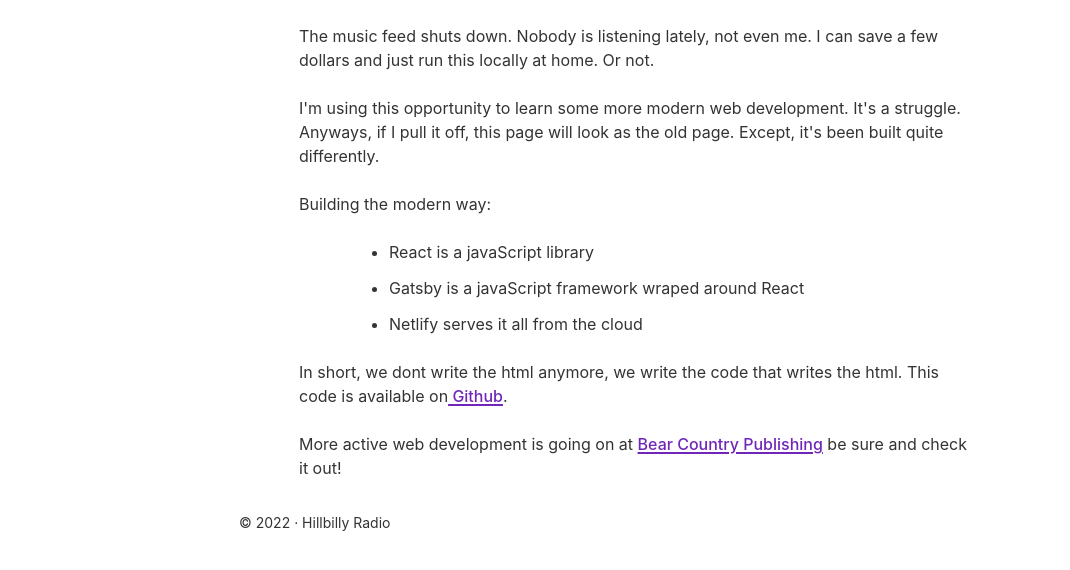
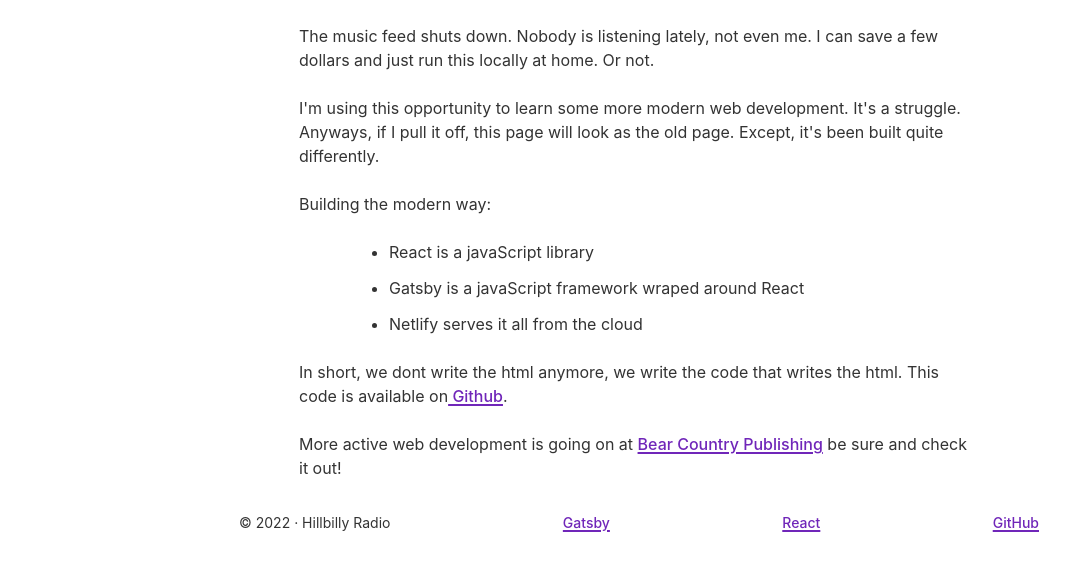
Before and after one commit to caldwmark/hr-gatsby, a Gatsby site: page / in a window 1280 px wide. Shown: the part 160-730 px from the top of the page, without its empty margins (1-1071 px from the left). Built offline with nearby package versions, Linux system fonts and the light colour scheme; Gatsby itself is replaced by a stand-in of ours.

Commit message:
added links to footer

```diff
--- a/src/components/layout.js
+++ b/src/components/layout.js
@@ -31,9 +31,14 @@
           style={{
             marginTop: `var(--space-5)`,
             fontSize: `var(--font-sm)`,
+            display: "flex",
+            justifyContent: "space-between",
           }}
         >
           © {new Date().getFullYear()} &middot; Hillbilly Radio
+          <a href="https://www.gatsbyjs.com/">Gatsby</a>
+          <a href="https://reactjs.org/">React</a>
+          <a href="https://github.com/caldwmark/hr-gatsby">GitHub</a>
         </footer>
       </div>
     </>
```
